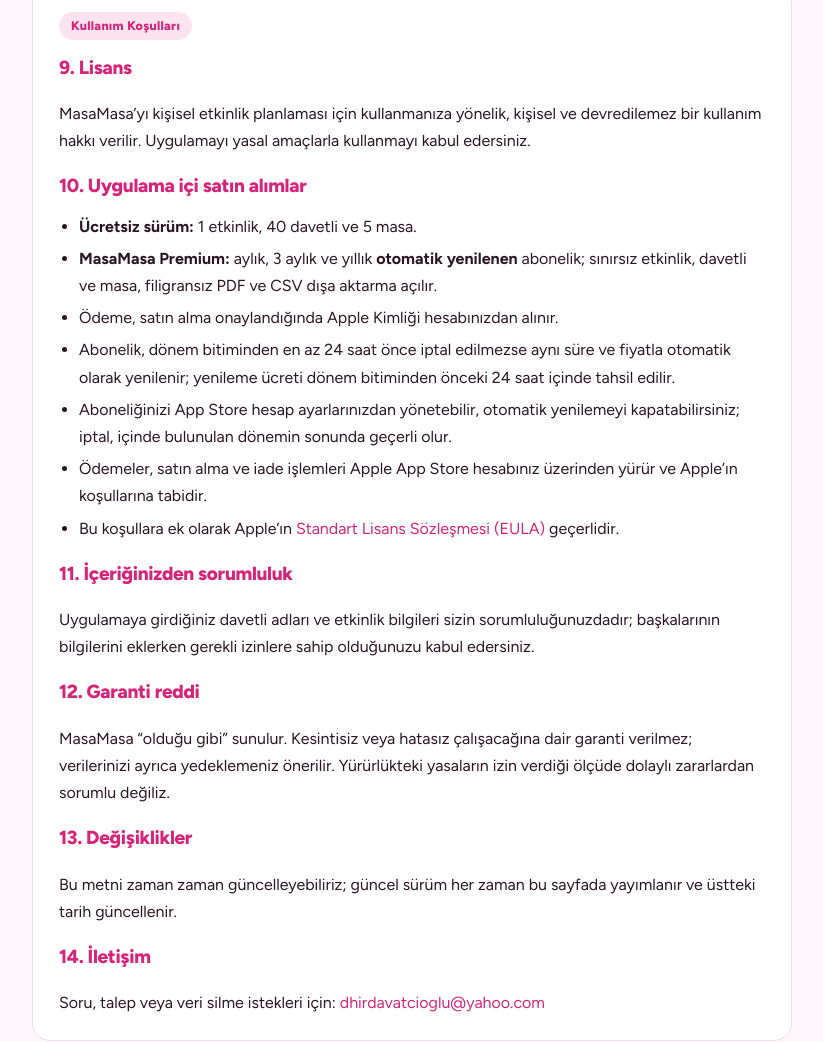
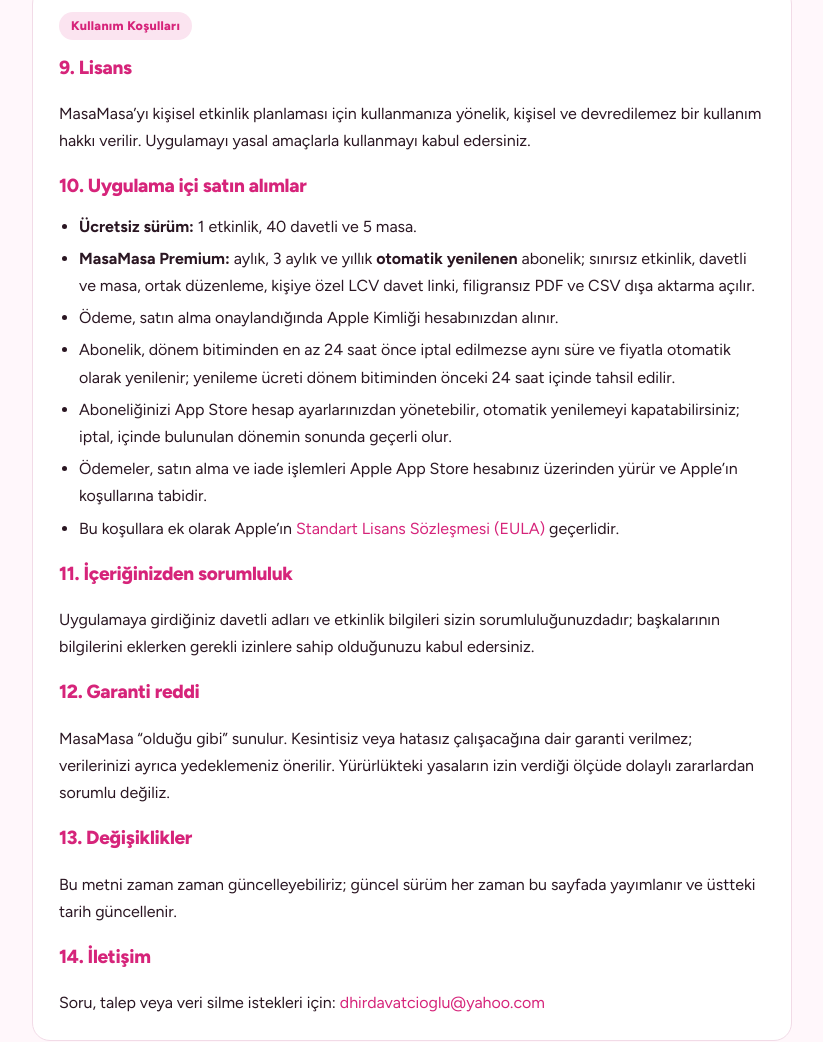
Before and after one commit to dogancanh/masamasa-site, a plain HTML site: page gizlilik.html in a window 1280 px wide. Shown: the part 2025-3067 px from the top of the page, without its empty margins (228-1051 px from the left). Drawn offline with Linux system fonts and the light colour scheme.

Commit message:
Gizlilik: ortak düzenleme ve LCV linki Premium'da

```diff
--- a/gizlilik.html
+++ b/gizlilik.html
@@ -124,7 +124,7 @@
     <ul>
       <li><strong>Ücretsiz sürüm:</strong> 1 etkinlik, 40 davetli ve 5 masa.</li>
       <li><strong>MasaMasa Premium:</strong> aylık, 3 aylık ve yıllık <strong>otomatik yenilenen</strong> abonelik; sınırsız etkinlik,
-      davetli ve masa, filigransız PDF ve CSV dışa aktarma açılır.</li>
+      davetli ve masa, ortak düzenleme, kişiye özel LCV davet linki, filigransız PDF ve CSV dışa aktarma açılır.</li>
       <li>Ödeme, satın alma onaylandığında Apple Kimliği hesabınızdan alınır.</li>
       <li>Abonelik, dönem bitiminden en az 24 saat önce iptal edilmezse aynı süre ve fiyatla otomatik olarak yenilenir;
       yenileme ücreti dönem bitiminden önceki 24 saat içinde tahsil edilir.</li>
```
